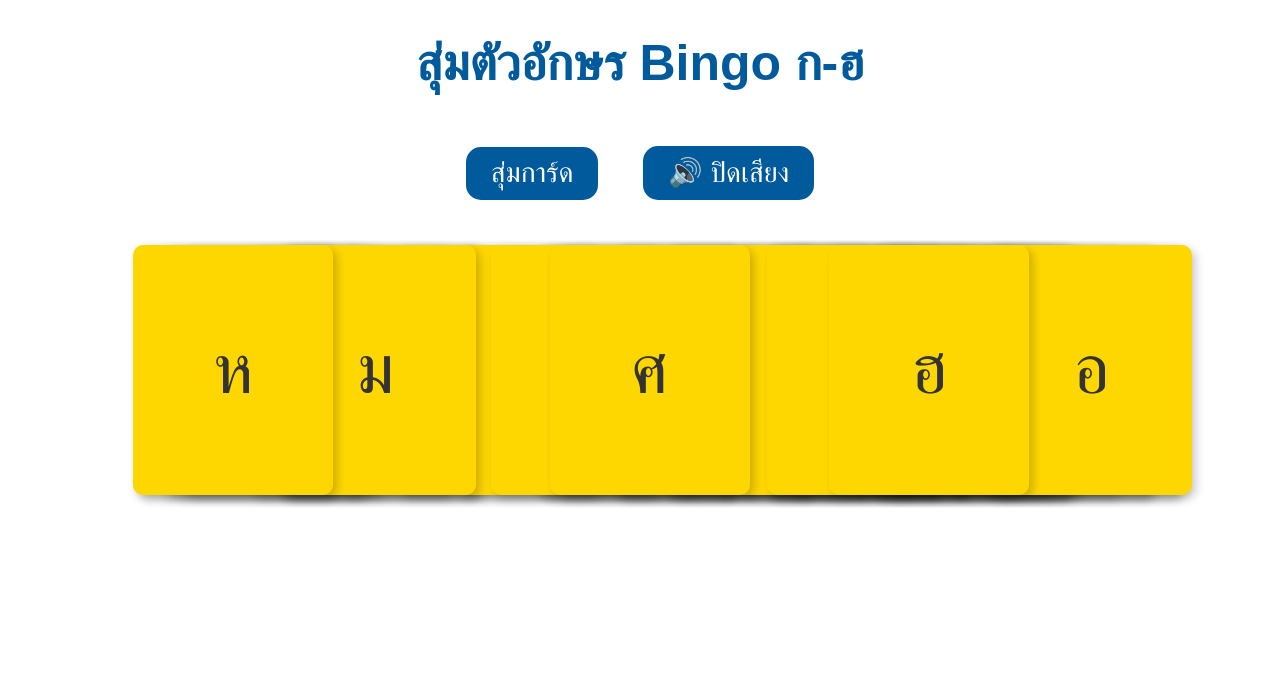
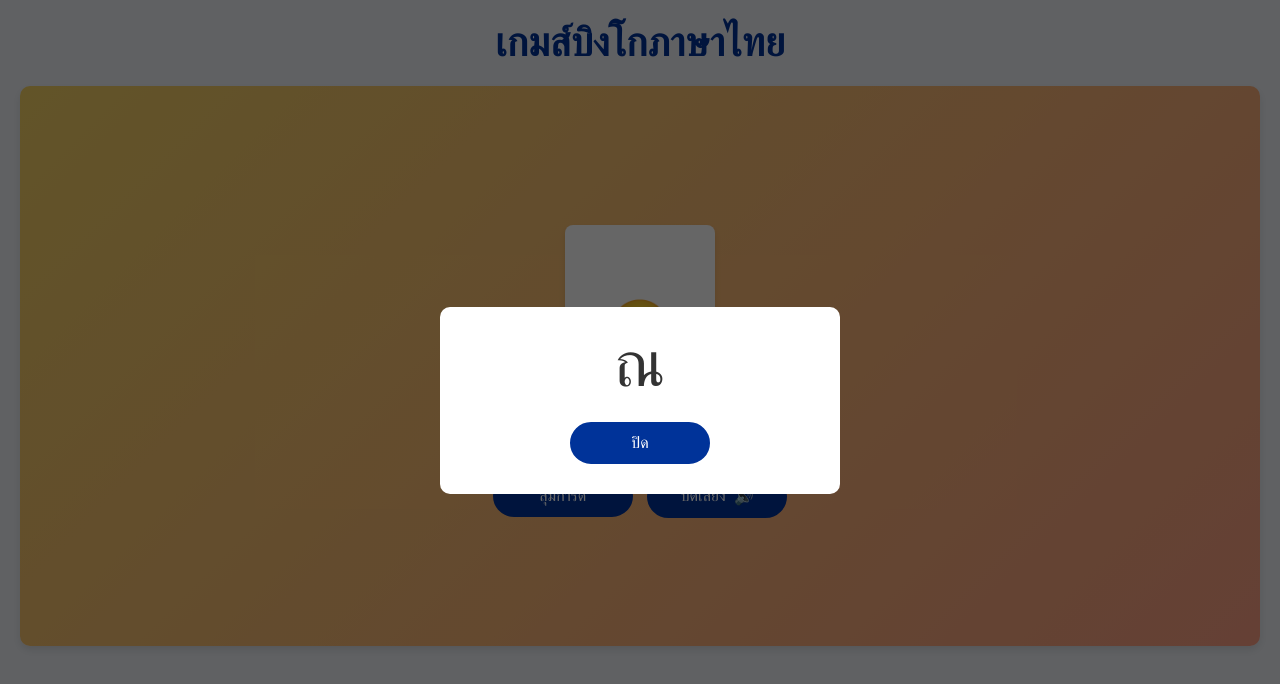
Before and after one commit to Vintermom/Thai-bingo-randomizer, a plain HTML site: page index.html in a window 1280 px wide. Drawn offline with Linux system fonts and the light colour scheme.

Commit message:
Update index.html

```diff
--- a/index.html
+++ b/index.html
@@ -2,152 +2,294 @@
 <html lang="th">
 <head>
   <meta charset="UTF-8">
-    <title>สุ่มตัวอักษร Bingo ก-ฮ พร้อมเสียง</title>
+  <meta name="viewport" content="width=device-width, initial-scale=1.0">
+  <title>เกมส์บิงโกภาษาไทย</title>
+  <!-- API เสียงอ่าน -->
+  <script src="https://code.responsivevoice.org/responsivevoice.js?key=SfuwMk3l"></script>
   <style>
+    /* Reset และพื้นฐาน */
+    * { box-sizing: border-box; margin: 0; padding: 0; }
     body {
+      font-family: Arial, sans-serif;
+      background: #f1f4f9;
+      color: #333;
       text-align: center;
-            font-family: 'Arial', sans-serif;
-            background-color: #FFFFFF;
-            color: #333333;
-            overflow: hidden;
+      padding: 20px;
     }
     h1 {
-            font-size: 50px;
-            color: #005A9C;
+      font-size: 2.5em;
+      margin-bottom: 20px;
+      color: #003399;
     }
-        .card-container {
+    .container {
       display: flex;
+      flex-direction: column;
       justify-content: center;
       align-items: center;
-            height: vh;
+      min-height: 70vh;
+      background: linear-gradient(135deg, #f6d365 0%, #fda085 100%);
+      padding: 20px;
+      border-radius: 10px;
+      box-shadow: 0 4px 8px rgba(0,0,0,0.1);
+    }
+    /* การ์ดสำหรับสุ่มตัวอักษร */
+    .card {
+      width: 150px;
+      height: 200px;
+      background: #fff;
+      border-radius: 8px;
+      box-shadow: 0 4px 6px rgba(0,0,0,0.1);
       display: flex;
-            flex-wrap: wrap;
+      flex-direction: column;
       justify-content: center;
+      align-items: center;
+      margin: 20px auto;
+      font-size: 3em;
+      transition: transform 0.5s;
+    }
+    /* เอฟเฟคการสับการ์ด (flip animation) */
+    .card.shuffling {
+      animation: shuffle 2s linear;
+    }
+    @keyframes shuffle {
+      0% { transform: rotateY(0deg); }
+      25% { transform: rotateY(90deg); }
+      50% { transform: rotateY(180deg); }
+      75% { transform: rotateY(270deg); }
+      100% { transform: rotateY(360deg); }
+    }
+    /* Controls ที่หน้าหลัก */
+    #controls {
+      text-align: center;
       margin-top: 20px;
-margin-right: 150px;
-            position: relative;
     }
-        .card {
-            box-shadow: 4px 4px 10px rgba(0, 0, 0, 0.2);
-            width: 200px;
-            height: 250px;
-            background-color: #FFD700;
-            border-radius: 10px;
-            margin: 5px;
-            display: flex;
+    /* สไตล์ปุ่มสำหรับสุ่มการ์ด และปุ่มปิดเสียง (ให้ขนาดเท่ากัน) */
+    .btn, .mute-btn {
+      display: inline-flex;
       align-items: center;
       justify-content: center;
-            font-size: 70px;
-            color: #333333;
-            position: absolute;
-            transition: transform 0.2s ease-in-out, left 0.2s ease-in-out;
+      gap: 8px;
+      margin: 10px 5px;
+      padding: 10px 16px;
+      font-size: 1em;
+      border-radius: 30px;
+      cursor: pointer;
+      transition: background 0.3s, color 0.3s, transform 0.2s;
+      min-width: 140px;
     }
-        .popup {
+    .btn {
+      background: #003399;
+      color: #fff;
+      border: 2px solid #003399;
+    }
+    .mute-btn {
+      background: #003399;
+      color: #fff;
+      border: 2px solid #003399;
+    }
+    .btn:hover, .mute-btn:hover {
+      background: #2980b9;
+      transform: scale(1.05);
+    }
+    .btn:active, .mute-btn:active {
+      transform: scale(0.98);
+    }
+    /* Popup แบบเต็มจอ */
+    #popup {
       position: fixed;
-            top: 0;
-            left: 0;
-            width: 100%;
-            height: 100%;
-            background-color: rgba(0, 90, 156, 0.8);
-            display: flex;
+      top: 0; left: 0; width: 100%; height: 100%;
+      background: rgba(0, 0, 0, 0.6);
+      display: none;
+      justify-content: center;
       align-items: center;
-            justify-content: center;
-            z-index: 10;
+      z-index: 1000;
     }
-        .popup-content {
-            background-color: #FFFFFF;
+    #popup .popup-content {
+      background: #fff;
+      border-radius: 10px;
       padding: 20px;
-            border-radius: 10px;
-            font-size: 300px;
-            position: relative;
-            color: #333333;
+      width: 90%;
+      max-width: 400px;
+      text-align: center;
     }
-        .close-btn {
-            position: absolute;
-            top: 10px;
-            right: 20px;
-            font-size: 30px;
-            cursor: pointer;
-            color: #005A9C;
+    /* ซ่อนคำอ่านใน Popup */
+    #result-reading { display: none; }
+    /* Responsive */
+    @media (max-width: 600px) {
+      .card {
+        width: 120px;
+        height: 160px;
+        font-size: 2.5em;
       }
-        button {
-            font-size: 28px;
-            padding: 10px 25px;
-            margin: 20px;
-            background-color: #005A9C;
-            border: none;
-            border-radius: 15px;
-            cursor: pointer;
-            color: #FFFFFF;
+      .btn, .mute-btn {
+        font-size: 0.9em;
+        padding: 8px 16px;
+        min-width: 120px;
+      }
+      h1 {
+        font-size: 2em;
+      }
     }
   </style>
 </head>
 <body>
-    <h1>สุ่มตัวอักษร Bingo ก-ฮ</h1>
-    <button onclick="randomLetter()">สุ่มการ์ด</button>
-    <button onclick="toggleSound()" id="soundToggle"><span id='soundIcon'>🔊</span> ปิดเสียง</button>
-    <div class="card-container" id="cardContainer"></div>
-    <audio id="randomSound" src="https://www.fesliyanstudios.com/play-mp3/4382"></audio>
+  <h1>เกมส์บิงโกภาษาไทย</h1>
+  <div class="container">
+    <!-- ส่วนแสดงการ์ดสำหรับสุ่ม -->
+    <div id="game-area">
+      <!-- เปลี่ยนจาก "?" เป็น Emoji ยิ้ม -->
+      <div id="card" class="card">😊</div>
+    </div>
 
-    <script src="https://code.responsivevoice.org/responsivevoice.js?key=SfuwMk3l"></script>
+    <!-- Controls ที่หน้าหลัก -->
+    <div id="controls">
+      <button id="manual-btn" class="btn">สุ่มการ์ด</button>
+      <button id="mute-btn" class="mute-btn">ปิดเสียง <span id="mute-icon">🔊</span></button>
+    </div>
+  </div>
+
+  <!-- Popup แบบเต็มจอสำหรับแสดงผลลัพธ์ -->
+  <div id="popup">
+    <div class="popup-content">
+      <div id="result-letter" style="font-size:4em; margin-bottom:10px;">?</div>
+      <!-- คำอ่านซ่อนไว้ (ใช้สำหรับการอ่านเสียง) -->
+      <div id="result-reading">?</div>
+      <button id="close-btn" class="btn">ปิด</button>
+    </div>
+  </div>
+
+  <!-- Audio สำหรับเสียงเอฟเฟคการสับการ์ด -->
+  <audio id="shuffle-sound" src="shuffle.mp3" preload="auto"></audio>
+
   <script>
-        const letters = ['ก', 'ข', 'ฃ', 'ค', 'ฆ', 'ง', 'จ', 'ฉ', 'ช', 'ซ', 'ฌ', 'ญ', 'ฎ', 'ฏ', 'ฐ', 'ฑ', 'ฒ', 'ณ', 'ด', 'ต', 'ถ', 'ท', 'ธ', 'น', 'บ', 'ป', 'ผ', 'ฝ', 'พ', 'ฟ', 'ภ', 'ม', 'ย', 'ร', 'ล', 'ว', 'ศ', 'ษ', 'ส', 'ห', 'ฬ', 'อ', 'ฮ'];
-        let soundEnabled = true;
+    document.addEventListener("DOMContentLoaded", function() {
+      // รายการการ์ด (ตัวอักษรไทย ก-ฮ) พร้อมคำอ่าน
+      let cardsDeck = [
+        { letter: "ก", reading: "กอไก่" },
+        { letter: "ข", reading: "ขอไข่" },
+        { letter: "ฃ", reading: "ขอขวด" },
+        { letter: "ค", reading: "คอควาย" },
+        { letter: "ฅ", reading: "คอคน" },
+        { letter: "ฆ", reading: "ฆอระฆัง" },
+        { letter: "ง", reading: "งองู" },
+        { letter: "จ", reading: "จอจาน" },
+        { letter: "ฉ", reading: "ฉอฉิ่ง" },
+        { letter: "ช", reading: "ชอช้าง" },
+        { letter: "ซ", reading: "ซอโซ่" },
+        { letter: "ฌ", reading: "ฌอเฌอ" },
+        { letter: "ญ", reading: "ญอหญิง" },
+        { letter: "ฎ", reading: "ดอชะดา" },
+        { letter: "ฏ", reading: "ตอปะตัก" },
+        { letter: "ฐ", reading: "ทอผู้เฒ่า" },
+        { letter: "ฑ", reading: "ฑอ มน โท" },
+        { letter: "ฒ", reading: "ทอผูเฒ่า" },
+        { letter: "ณ", reading: "ณอเณร" },
+        { letter: "ด", reading: "ดอเด็ก" },
+        { letter: "ต", reading: "ตอเต่า" },
+        { letter: "ถ", reading: "ถอถุง" },
+        { letter: "ท", reading: "ทอทหาร" },
+        { letter: "ธ", reading: "ทอธง" },
+        { letter: "น", reading: "นอหนู" },
+        { letter: "บ", reading: "บอใบไม้" },
+        { letter: "ป", reading: "ปอปลา" },
+        { letter: "ผ", reading: "ผอผึ้ง" },
+        { letter: "ฝ", reading: "ฝอฝา" },
+        { letter: "พ", reading: "พอพาน" },
+        { letter: "ฟ", reading: "ฟอฟัน" },
+        { letter: "ภ", reading: "ภอสำเภา" },
+        { letter: "ม", reading: "มอม้า" },
+        { letter: "ย", reading: "ยอยักษ์" },
+        { letter: "ร", reading: "รอเรือ" },
+        { letter: "ล", reading: "ลอ ลิง" },
+        { letter: "ว", reading: "วอแหวน" },
+        { letter: "ศ", reading: "ศอศาลา" },
+        { letter: "ษ", reading: "ษอฤาษี" },
+        { letter: "ส", reading: "สอเสือ" },
+        { letter: "ห", reading: "หอหีบ" },
+        { letter: "ฬ", reading: "ฬอจุฬา" },
+        { letter: "อ", reading: "อออ่าง" },
+        { letter: "ฮ", reading: "ฮอ นก ฮูก" }
+      ];
 
-        function toggleSound() {
-            soundEnabled = !soundEnabled;
-            const soundToggleButton = document.getElementById("soundToggle");
-            const soundIcon = document.getElementById("soundIcon");
-            if (soundEnabled) {
-                soundToggleButton.innerHTML = "<span id='soundIcon'>🔊</span> ปิดเสียง";
-            } else {
-                soundToggleButton.innerHTML = "<span id='soundIcon'>🔈</span> เปิดเสียง";
+      let isMuted = false; // สถานะเสียง (เริ่มต้นเปิด)
+      const cardEl = document.getElementById('card');
+      const popupEl = document.getElementById('popup');
+      const resultLetterEl = document.getElementById('result-letter');
+      const resultReadingEl = document.getElementById('result-reading');
+      const shuffleSound = document.getElementById('shuffle-sound');
+      const muteBtn = document.getElementById('mute-btn');
+
+      // ฟังก์ชันสำหรับเล่นเสียงเอฟเฟค (ถ้าเสียงไม่ถูกปิด)
+      function playSound() {
+        if (!isMuted && shuffleSound) {
+          shuffleSound.currentTime = 0;
+          shuffleSound.play().catch(e => console.log("ไม่สามารถเล่นเสียงได้:", e));
         }
       }
 
-        function createCards() {
-            const container = document.getElementById('cardContainer');
-            letters.forEach((letter, index) => {
-                const card = document.createElement('div');
-                card.className = 'card';
-                card.innerText = letter;
-                card.style.left = `${Math.random() * 80 + 10}%`;
-                card.style.top = `${Math.random() * 60 + 20}%`;
-                container.appendChild(card);
-            });
+      // ฟังก์ชันเริ่มสุ่มการ์ด (แสดงเอฟเฟคสับการ์ด 2 วินาที)
+      function startRandomization() {
+        if (cardsDeck.length === 0) {
+          alert("การ์ดหมดแล้ว");
+          return;
+        }
+        cardEl.classList.add('shuffling');
+        playSound();
+        setTimeout(() => {
+          cardEl.classList.remove('shuffling');
+          const randomIndex = Math.floor(Math.random() * cardsDeck.length);
+          const randomCard = cardsDeck[randomIndex];
+          // ลบการ์ดที่สุ่มแล้วออกจาก deck
+          cardsDeck.splice(randomIndex, 1);
+          // กำหนดค่าลงใน Popup
+          resultLetterEl.textContent = randomCard.letter;
+          resultReadingEl.textContent = randomCard.reading;
+          showPopup();
+        }, 2000);
       }
 
-        function randomLetter() {
-            const cards = document.querySelectorAll('.card');
-            const sound = document.getElementById("randomSound");
-            if (soundEnabled) sound.play();
-            let spinTime = 2000;
-            let interval = setInterval(() => {
-                cards.forEach(card => {
-                    card.style.left = `${Math.random() * 80 + 10}%`;
-                    card.style.top = `${Math.random() * 60 + 20}%`;
-                });
-            }, 100);
-
-            setTimeout(() => {
-                clearInterval(interval);
-                const index = Math.floor(Math.random() * letters.length);
-                const selectedLetter = letters.splice(index, 1)[0];
-                showPopup(selectedLetter);
-            }, spinTime);
-        }
-
-        function showPopup(letter) {
-            const popup = document.createElement('div');
-            popup.className = 'popup';
-            popup.innerHTML = `<div class='popup-content'><span class='close-btn' onclick='this.parentElement.parentElement.remove()'>&times;</span>${letter}</div>`;
-            document.body.appendChild(popup);
-            if (soundEnabled) {
-                responsiveVoice.speak(letter, "Thai Female");
+      // แสดง Popup พร้อมผลลัพธ์และใช้ ResponsiveVoice อ่านคำอ่าน (ซ่อนไว้)
+      function showPopup() {
+        popupEl.style.display = 'flex';
+        if (!isMuted && typeof responsiveVoice !== "undefined" && responsiveVoice.voiceSupport()) {
+          responsiveVoice.speak(resultReadingEl.textContent, "Thai Female", { rate: 1 });
         }
       }
 
-        createCards();
+      // ซ่อน Popup
+      function hidePopup() {
+        popupEl.style.display = 'none';
+      }
+
+      // กำหนดเหตุการณ์ให้กับปุ่ม "สุ่มการ์ด"
+      document.getElementById('manual-btn').addEventListener('click', function() {
+        responsiveVoice.cancel();
+        hidePopup();
+        startRandomization();
+      });
+
+      // กำหนดเหตุการณ์ให้กับปุ่ม "ปิด" ใน Popup
+      document.getElementById('close-btn').addEventListener('click', function() {
+        responsiveVoice.cancel();
+        hidePopup();
+      });
+
+      // กำหนดเหตุการณ์ให้กับปุ่ม "ปิดเสียง" พร้อมไอคอน
+      muteBtn.addEventListener('click', function() {
+        isMuted = !isMuted;
+        if (isMuted) {
+          muteBtn.innerHTML = 'เปิดเสียง <span id="mute-icon">🔇</span>';
+          if (typeof responsiveVoice !== "undefined") {
+            responsiveVoice.cancel();
+          }
+        } else {
+          muteBtn.innerHTML = 'ปิดเสียง <span id="mute-icon">🔊</span>';
+        }
+      });
+
+      // เริ่มสุ่มการ์ดครั้งแรกเมื่อโหลดหน้าเว็บ
+      startRandomization();
+    });
   </script>
 </body>
 </html>
```
Lines whose indentation alone changed are shown as unchanged.
